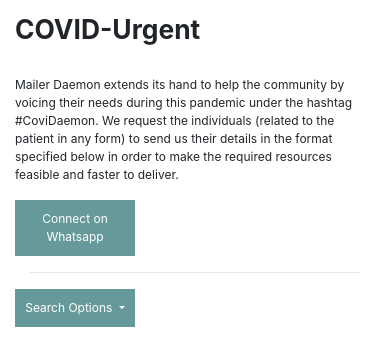
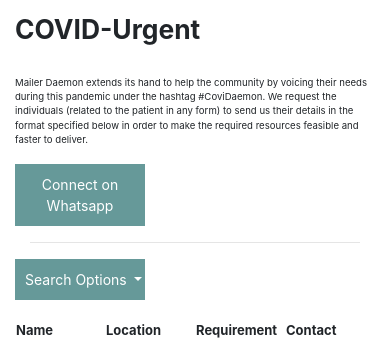
Before and after one commit to sonaliverma82276/CoviDaemon, a PHP site: page / in a window 390 px wide. Shown: the top 347 px of the page. Run offline with PHP 8.4, Linux system fonts and the light colour scheme; lists and menus that the app fills with data are empty; some libraries are stand-ins or nearby versions.

Commit message:
Update style.css

```diff
--- a/style.css
+++ b/style.css
@@ -71,17 +71,17 @@
         margin-left: 3px;
     }
     .searchbtn {
-        width: 120px;
-        font-size:12px;
+        width: 130px;
+        font-size:14px;
     }
     .searchInp{
-        width: 160px;
-        font-size:12px;
+        width: 170px;
+        font-size:14px;
     }
     .top {
         font-size: 1.65rem;
     }
     .des p{
-       font-size: 0.75rem;
+       font-size: 0.6rem;
     }
 }
```
